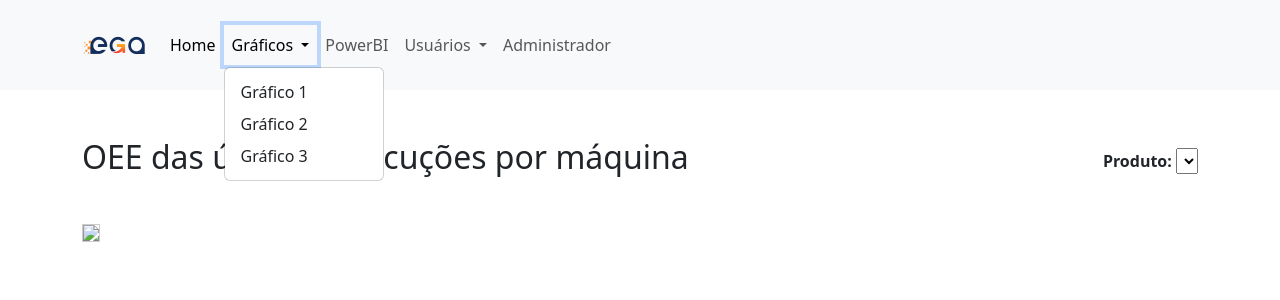
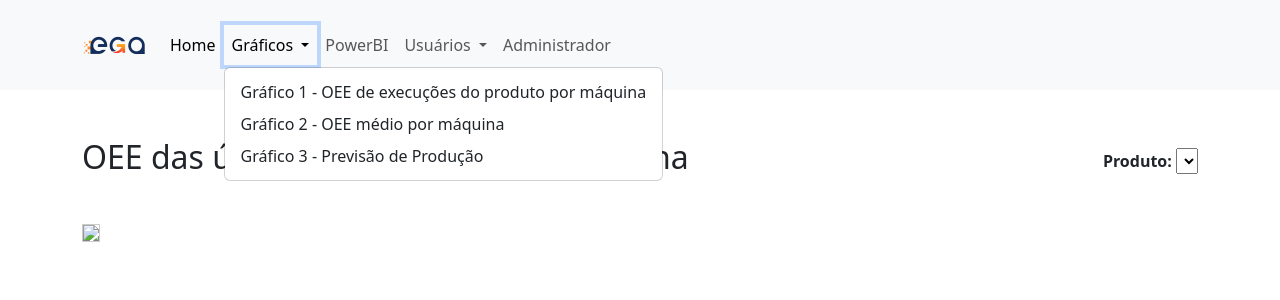
Before and after one commit to theo-dellacqua/Aplicativo_site_projeto_fatec, a Django app: page /colab/grafico_1 in a window 1280 px wide, after a click on "Gráficos". Shown: the top 300 px of the page. Run offline with Django 4.2, Linux system fonts and the light colour scheme; the visitor is signed in with stand-in values (Sample User, id 1); data that the repository does not hold is empty.

Commit message:
atualização no menu

```diff
--- a/templates/menu.html
+++ b/templates/menu.html
@@ -18,11 +18,9 @@
                     Gráficos
                 </a>
                 <ul class="dropdown-menu">
-                    <!-- <li><a class="dropdown-item" href="/colab/grafico_banco">Gráfico Banco</a></li> -->
-                    <!-- <li><a class="dropdown-item" href="/colab/teste">Teste</a></li> -->
-                    <li><a class="dropdown-item" href="/colab/grafico_1">Gráfico 1</a></li>
-                    <li><a class="dropdown-item" href="/colab/grafico_2">Gráfico 2</a></li>
-                    <li><a class="dropdown-item" href="/colab/grafico_3">Gráfico 3</a></li>
+                    <li><a class="dropdown-item" href="/colab/grafico_1">Gráfico 1 - OEE de execuções do produto por máquina</a></li>
+                    <li><a class="dropdown-item" href="/colab/grafico_2">Gráfico 2 - OEE médio por máquina</a></li>
+                    <li><a class="dropdown-item" href="/colab/grafico_3">Gráfico 3 - Previsão de Produção</a></li>
                 </ul>
             </li>
             <li class="nav-item">
```
